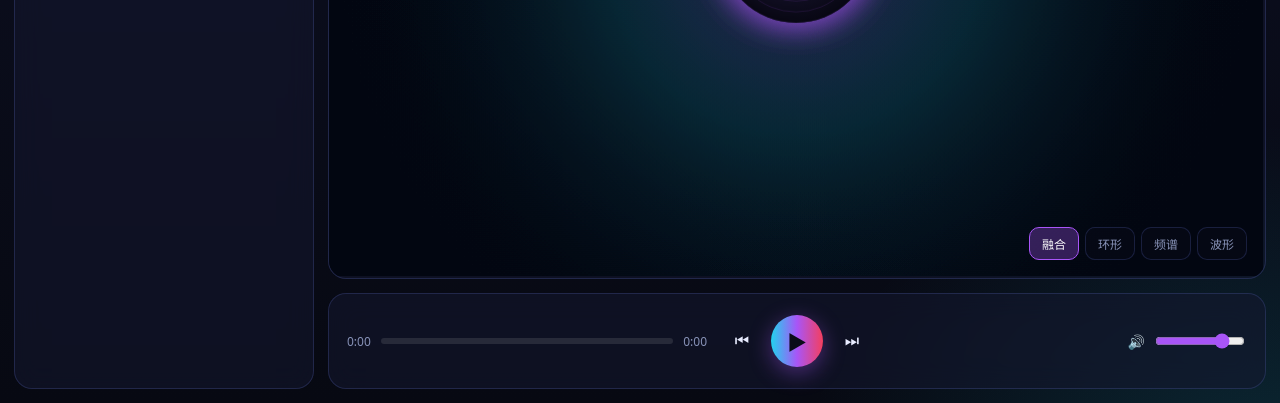
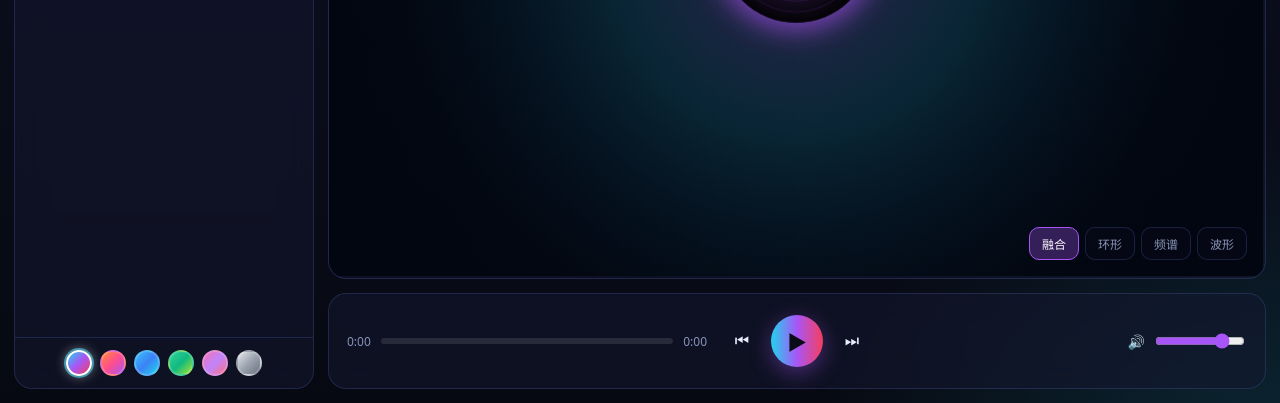
Before and after one commit to lyh355016875-ui/Aurora-Visual-Music-Player, a plain HTML site: page music-player.html in a window 1280 px wide. Shown: the part 397-800 px from the top of the page. Drawn offline with Linux system fonts and the light colour scheme; animation ran at ten frames a second.

Commit message:
v1.1: theme switcher (6 palettes, UI+canvas sync, localStorage)

```diff
--- a/music-player.html
+++ b/music-player.html
@@ -3,7 +3,7 @@
 <head>
 <meta charset="UTF-8">
 <meta name="viewport" content="width=device-width, initial-scale=1.0">
-<title>Neon · 可视化音乐播放器</title>
+<title>Aurora · Visual Music Player</title>
 <style>
   :root{
     --bg:#070912;
@@ -25,8 +25,8 @@
     font-family:"PingFang SC","Microsoft YaHei",system-ui,-apple-system,sans-serif;
     color:var(--txt);
     background:
-      radial-gradient(900px 600px at 20% -10%,rgba(168,85,247,.18),transparent 60%),
-      radial-gradient(800px 600px at 100% 110%,rgba(34,211,238,.16),transparent 60%),
+      radial-gradient(900px 600px at 20% -10%,color-mix(in srgb,var(--c2) 18%,transparent),transparent 60%),
+      radial-gradient(800px 600px at 100% 110%,color-mix(in srgb,var(--c1) 16%,transparent),transparent 60%),
       linear-gradient(180deg,var(--bg2),var(--bg));
     overflow:hidden;
     user-select:none;
@@ -66,7 +66,7 @@
     color:var(--txt);border-radius:10px;padding:6px 12px;cursor:pointer;font-size:12px;
     transition:.18s;
   }
-  .add-btn:hover{background:rgba(168,85,247,.25);border-color:var(--c2)}
+  .add-btn:hover{background:color-mix(in srgb,var(--c2) 25%,transparent);border-color:var(--c2)}
   .list{flex:1;overflow-y:auto;padding:8px}
   .list::-webkit-scrollbar{width:8px}
   .list::-webkit-scrollbar-thumb{background:rgba(120,140,255,.3);border-radius:8px}
@@ -76,7 +76,7 @@
     border:1px solid transparent;transition:.15s;
   }
   .track:hover{background:rgba(255,255,255,.05)}
-  .track.active{background:rgba(168,85,247,.18);border-color:rgba(168,85,247,.4)}
+  .track.active{background:color-mix(in srgb,var(--c2) 18%,transparent);border-color:color-mix(in srgb,var(--c2) 40%,transparent)}
   .track .idx{width:22px;text-align:center;font-size:12px;color:var(--dim);flex:none}
   .track.active .idx{color:var(--c1)}
   .track .meta{flex:1;min-width:0}
@@ -95,6 +95,22 @@
     margin:auto;text-align:center;color:var(--dim);font-size:13px;padding:20px;line-height:1.8;
   }
   .empty-hint big{font-size:30px;display:block;margin-bottom:8px;opacity:.6}
+
+  /* ---------- 主题切换 ---------- */
+  .theme-bar{
+    display:flex;gap:8px;align-items:center;justify-content:center;
+    padding:12px 10px;border-top:1px solid var(--line);flex:none;
+  }
+  .theme-bar .sw{
+    width:26px;height:26px;border-radius:50%;border:2px solid rgba(255,255,255,.18);
+    cursor:pointer;padding:0;transition:.15s;position:relative;
+  }
+  .theme-bar .sw:hover{transform:scale(1.12)}
+  .theme-bar .sw.on{border-color:#fff;box-shadow:0 0 0 2px color-mix(in srgb,var(--c1) 60%,transparent)}
+  .theme-bar .sw.on::after{
+    content:"";position:absolute;inset:0;border-radius:50%;
+    box-shadow:0 0 12px 2px rgba(255,255,255,.5);
+  }
 
   /* ---------- 主舞台：可视化 ---------- */
   .stage{
@@ -120,7 +136,7 @@
     border-radius:10px;padding:7px 12px;cursor:pointer;font-size:12px;transition:.15s;
   }
   .mode-bar button:hover{color:var(--txt);border-color:var(--c2)}
-  .mode-bar button.on{color:#fff;background:rgba(168,85,247,.3);border-color:var(--c2)}
+  .mode-bar button.on{color:#fff;background:color-mix(in srgb,var(--c2) 30%,transparent);border-color:var(--c2)}
 
   .drop-hint{
     position:absolute;inset:0;display:flex;flex-direction:column;align-items:center;justify-content:center;
@@ -128,7 +144,7 @@
   }
   .drop-hint .ico{font-size:46px;opacity:.5}
   .drop-hint.hide{opacity:0;transform:scale(.96)}
-  .stage.drag{border-color:var(--c1);box-shadow:0 0 0 2px rgba(34,211,238,.4) inset}
+  .stage.drag{border-color:var(--c1);box-shadow:0 0 0 2px color-mix(in srgb,var(--c1) 40%,transparent) inset}
   .stage.drag .drop-hint{color:var(--c1);transform:scale(1.04)}
 
   /* ---------- 底部控制栏 ---------- */
@@ -158,7 +174,7 @@
   .ctrl-btn:hover{background:rgba(255,255,255,.08)}
   .ctrl-btn.play{
     width:52px;height:52px;font-size:20px;
-    background:var(--accent);color:#0a0c18;box-shadow:0 6px 22px rgba(168,85,247,.4);
+    background:var(--accent);color:#0a0c18;box-shadow:0 6px 22px color-mix(in srgb,var(--c2) 40%,transparent);
   }
   .ctrl-btn.play:hover{transform:scale(1.06)}
   .vol-block{display:flex;align-items:center;justify-content:flex-end;gap:8px}
@@ -195,6 +211,7 @@
         还没有音乐<br>点击「添加」或拖入 MP3
       </div>
     </div>
+    <div class="theme-bar" id="themeBar" title="切换主题配色"></div>
   </aside>
 
   <!-- 主舞台 -->
@@ -283,6 +300,19 @@
   let beatAvg = 0;            // 低频均值（平滑）
   let bassPulse = 0;          // 脉冲值
 
+  // ====== 主题 ======
+  const THEMES = {
+    neon:   { name:'霓虹', c1:'#22d3ee', c2:'#a855f7', c3:'#f43f5e', c4:'#facc15', bg:'#070912', bg2:'#0d1024' },
+    sunset: { name:'日落', c1:'#ff8a3c', c2:'#ff4d8d', c3:'#a855f7', c4:'#ffd166', bg:'#0c0710', bg2:'#1a0d18' },
+    ocean:  { name:'深海', c1:'#38bdf8', c2:'#3b82f6', c3:'#22d3ee', c4:'#a5f3fc', bg:'#04101f', bg2:'#08203a' },
+    forest: { name:'森林', c1:'#34d399', c2:'#10b981', c3:'#a3e635', c4:'#facc15', bg:'#06140d', bg2:'#0b1f17' },
+    candy:  { name:'糖果', c1:'#f472b6', c2:'#c084fc', c3:'#fb7185', c4:'#fcd34d', bg:'#120a14', bg2:'#1f1024' },
+    mono:   { name:'极简', c1:'#e5e7eb', c2:'#9ca3af', c3:'#6b7280', c4:'#fbbf24', bg:'#0a0a0c', bg2:'#141418' },
+  };
+  let theme = 'neon';
+  let pal = [];        // 画布配色：[[r,g,b],...] 由 c1..c4 生成
+  let bgRGB = [7,9,18]; // 当前背景色（用于拖尾清屏）
+
   // ====== 工具 ======
   const fmt = s => {
     if(!isFinite(s)||s<0) s=0;
@@ -294,6 +324,40 @@
     clearTimeout(toast._t); toast._t=setTimeout(()=>toastEl.classList.remove('show'),1800);
   }
   function uid(){ return Math.random().toString(36).slice(2,9); }
+
+  function hex2rgb(h){ h=h.replace('#',''); return [parseInt(h.slice(0,2),16),parseInt(h.slice(2,4),16),parseInt(h.slice(4,6),16)]; }
+  function buildPal(t){ const th=THEMES[t]; pal=[hex2rgb(th.c1),hex2rgb(th.c2),hex2rgb(th.c3),hex2rgb(th.c4)]; bgRGB=hex2rgb(th.bg); }
+
+  // 按主题调色板取色：t∈[0,1] 在 c1→c2→c3→c4→c1 间循环插值
+  function palAt(t, a){
+    const n=pal.length; const s=(t%1+1)%1*n; const i=Math.floor(s)%n; const j=(i+1)%n; const f=s-Math.floor(s);
+    const A=pal[i], B=pal[j];
+    return 'rgba('+((A[0]+(B[0]-A[0])*f)|0)+','+((A[1]+(B[1]-A[1])*f)|0)+','+((A[2]+(B[2]-A[2])*f)|0)+','+a+')';
+  }
+  function bgCss(a){ return 'rgba('+bgRGB[0]+','+bgRGB[1]+','+bgRGB[2]+','+a+')'; }
+
+  function applyTheme(t){
+    if(!THEMES[t]) t='neon';
+    theme=t; const th=THEMES[t];
+    const r=document.documentElement.style;
+    r.setProperty('--c1',th.c1); r.setProperty('--c2',th.c2);
+    r.setProperty('--c3',th.c3); r.setProperty('--c4',th.c4);
+    r.setProperty('--bg',th.bg); r.setProperty('--bg2',th.bg2);
+    buildPal(t);
+    document.querySelectorAll('.theme-bar .sw').forEach(s=>s.classList.toggle('on', s.dataset.t===t));
+    try{ localStorage.setItem('aurora-theme', t); }catch(e){}
+  }
+  function renderThemes(){
+    const bar=document.getElementById('themeBar'); bar.innerHTML='';
+    Object.keys(THEMES).forEach(key=>{
+      const th=THEMES[key];
+      const b=document.createElement('button');
+      b.className='sw'; b.dataset.t=key; b.title=th.name;
+      b.style.background='linear-gradient(135deg,'+th.c1+','+th.c2+','+th.c3+')';
+      b.addEventListener('click', ()=>{ applyTheme(key); toast('主题：'+th.name); });
+      bar.appendChild(b);
+    });
+  }
 
   // ====== 播放列表 ======
   function addFiles(files){
@@ -497,19 +561,19 @@
     if(freqArr){ for(let i=0;i<8;i++) bass+=freqArr[i]; bass/=8*255; }
     bassPulse += (bass - bassPulse)*0.18;
 
-    // 拖尾清屏
-    ctx.fillStyle = 'rgba(7,9,18,0.28)';
+    // 拖尾清屏（颜色跟随主题背景）
+    ctx.fillStyle = bgCss(0.28);
     ctx.fillRect(0,0,W,H);
 
     const cx=W/2, cy=H/2;
     const baseR = Math.min(W,H)*0.16;
     const maxBar= Math.min(W,H)*0.26;
 
-    // 背景径向光（随贝斯呼吸）
+    // 背景径向光（随贝斯呼吸，颜色跟随主题）
     const glow = ctx.createRadialGradient(cx,cy,0,cx,cy,Math.max(W,H)*0.5);
-    glow.addColorStop(0, `rgba(168,85,247,${0.10+bassPulse*0.22})`);
-    glow.addColorStop(0.4,`rgba(34,211,238,${0.05+bassPulse*0.10})`);
-    glow.addColorStop(1, 'rgba(7,9,18,0)');
+    glow.addColorStop(0, palAt(0.30, 0.10+bassPulse*0.22));
+    glow.addColorStop(0.4, palAt(0.02, 0.05+bassPulse*0.10));
+    glow.addColorStop(1, bgCss(0));
     ctx.fillStyle=glow; ctx.fillRect(0,0,W,H);
 
     rot += 0.003 + bassPulse*0.02;
@@ -541,10 +605,9 @@
       const r1 = baseR, r2 = baseR+len;
       const x1=cx+Math.cos(a)*r1, y1=cy+Math.sin(a)*r1;
       const x2=cx+Math.cos(a)*r2, y2=cy+Math.sin(a)*r2;
-      const hue = 180 + (i/N)*200; // 青→紫→玫红
       const g = ctx.createLinearGradient(x1,y1,x2,y2);
-      g.addColorStop(0, `hsla(${hue},90%,65%,.95)`);
-      g.addColorStop(1, `hsla(${hue+30},90%,60%,0)`);
+      g.addColorStop(0, palAt(i/N, 0.95));
+      g.addColorStop(1, palAt(i/N+0.08, 0));
       ctx.strokeStyle=g;
       ctx.beginPath(); ctx.moveTo(x1,y1); ctx.lineTo(x2,y2); ctx.stroke();
       // 镜像（下方对称）
@@ -566,8 +629,8 @@
       const x = i*bw;
       const y = H - h;
       const g = ctx.createLinearGradient(0,y,0,H);
-      g.addColorStop(0, `hsla(${200+i*3},90%,65%,.9)`);
-      g.addColorStop(1, `hsla(${280+i*3},90%,55%,.15)`);
+      g.addColorStop(0, palAt(i/N*0.75, 0.9));
+      g.addColorStop(1, palAt(i/N*0.75+0.18, 0.15));
       ctx.fillStyle=g;
       ctx.fillRect(x+1, y, bw-2, h);
       // 镜像倒影
@@ -581,8 +644,8 @@
   function drawWave(W,H,waveArr){
     if(!waveArr) return;
     const n = waveArr.length;
-    ctx.lineWidth=2; ctx.strokeStyle='rgba(34,211,238,.85)';
-    ctx.shadowBlur=12; ctx.shadowColor='rgba(34,211,238,.6)';
+    ctx.lineWidth=2; ctx.strokeStyle=palAt(0.02, 0.85);
+    ctx.shadowBlur=12; ctx.shadowColor=palAt(0.02, 0.6);
     ctx.beginPath();
     for(let i=0;i<n;i++){
       const x = i/(n-1)*W;
@@ -597,24 +660,24 @@
   function drawCenter(cx,cy,baseR){
     const r = baseR*0.72 + bassPulse*8;
     // 外光
-    ctx.shadowBlur=30; ctx.shadowColor=`rgba(168,85,247,${.5+bassPulse*.4})`;
-    // 黑胶
+    ctx.shadowBlur=30; ctx.shadowColor=palAt(0.25, .5+bassPulse*.4);
+    // 黑胶（带主题色调高光，渐隐到黑）
     const g = ctx.createRadialGradient(cx-r*0.3,cy-r*0.3,r*0.1,cx,cy,r);
-    g.addColorStop(0,'#3a2a55');
-    g.addColorStop(0.6,'#15122a');
-    g.addColorStop(1,'#080713');
+    g.addColorStop(0, palAt(0.3, 0.42));
+    g.addColorStop(0.55, 'rgba(0,0,0,0.55)');
+    g.addColorStop(1, 'rgba(0,0,0,0.9)');
     ctx.fillStyle=g;
     ctx.beginPath(); ctx.arc(cx,cy,r,0,Math.PI*2); ctx.fill();
     ctx.shadowBlur=0;
     // 纹槽
-    ctx.strokeStyle='rgba(168,85,247,.12)'; ctx.lineWidth=1;
+    ctx.strokeStyle=palAt(0.25, 0.12); ctx.lineWidth=1;
     for(let i=1;i<=6;i++){
       ctx.beginPath(); ctx.arc(cx,cy, r*i/7, 0, Math.PI*2); ctx.stroke();
     }
-    // 旋转的标签
+    // 旋转的标签（颜色随旋转循环）
     ctx.save();
     ctx.translate(cx,cy); ctx.rotate(rot*4);
-    ctx.fillStyle = `hsla(${(rot*60)%360},90%,65%,.9)`;
+    ctx.fillStyle = palAt(rot*0.05, 0.9);
     ctx.beginPath(); ctx.arc(0,0,r*0.18,0,Math.PI*2); ctx.fill();
     ctx.restore();
   }
@@ -628,7 +691,7 @@
       particles.push({
         x:cx+Math.cos(a)*baseR, y:cy+Math.sin(a)*baseR,
         vx:Math.cos(a)*sp, vy:Math.sin(a)*sp,
-        life:1, hue: 180+Math.random()*160
+        life:1, t: Math.random()
       });
     }
     if(particles.length>260) particles.splice(0,particles.length-260);
@@ -638,7 +701,7 @@
       const p=particles[i];
       p.x+=p.vx; p.y+=p.vy; p.vx*=0.97; p.vy*=0.97; p.life-=0.018;
       if(p.life<=0){ particles.splice(i,1); continue; }
-      ctx.fillStyle=`hsla(${p.hue},90%,65%,${p.life})`;
+      ctx.fillStyle=palAt(p.t, p.life);
       ctx.beginPath(); ctx.arc(p.x,p.y,2.4*p.life+0.5,0,Math.PI*2); ctx.fill();
     }
   }
@@ -650,6 +713,12 @@
       // 仍在 loop 中，loop 会以空数据绘制呼吸光
     }
   }
+  // 主题初始化
+  renderThemes();
+  let savedTheme='neon';
+  try{ savedTheme = localStorage.getItem('aurora-theme') || 'neon'; }catch(e){}
+  applyTheme(savedTheme);
+
   // 开启渲染循环（即便未播放，也展示待机光晕）
   loop();
 })();
```
Also changed, not shown: README.md, 1 other file.
